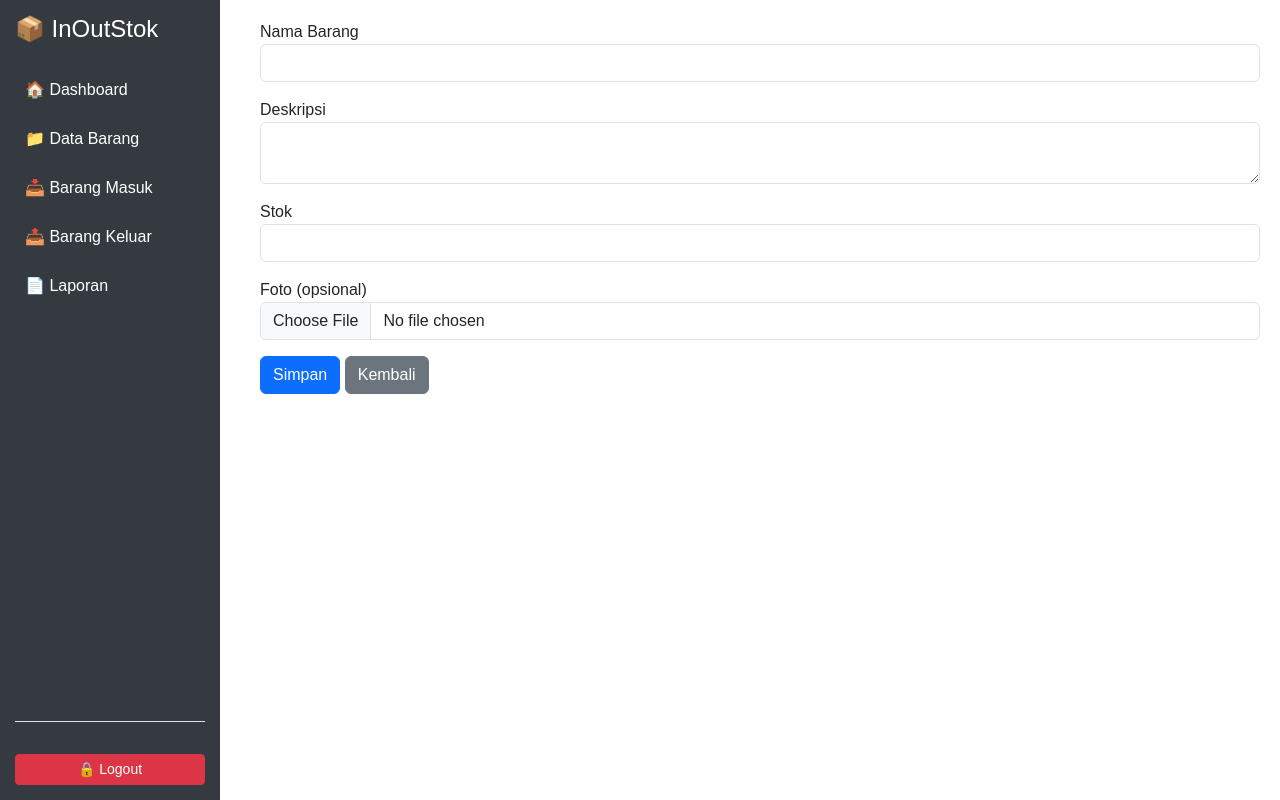
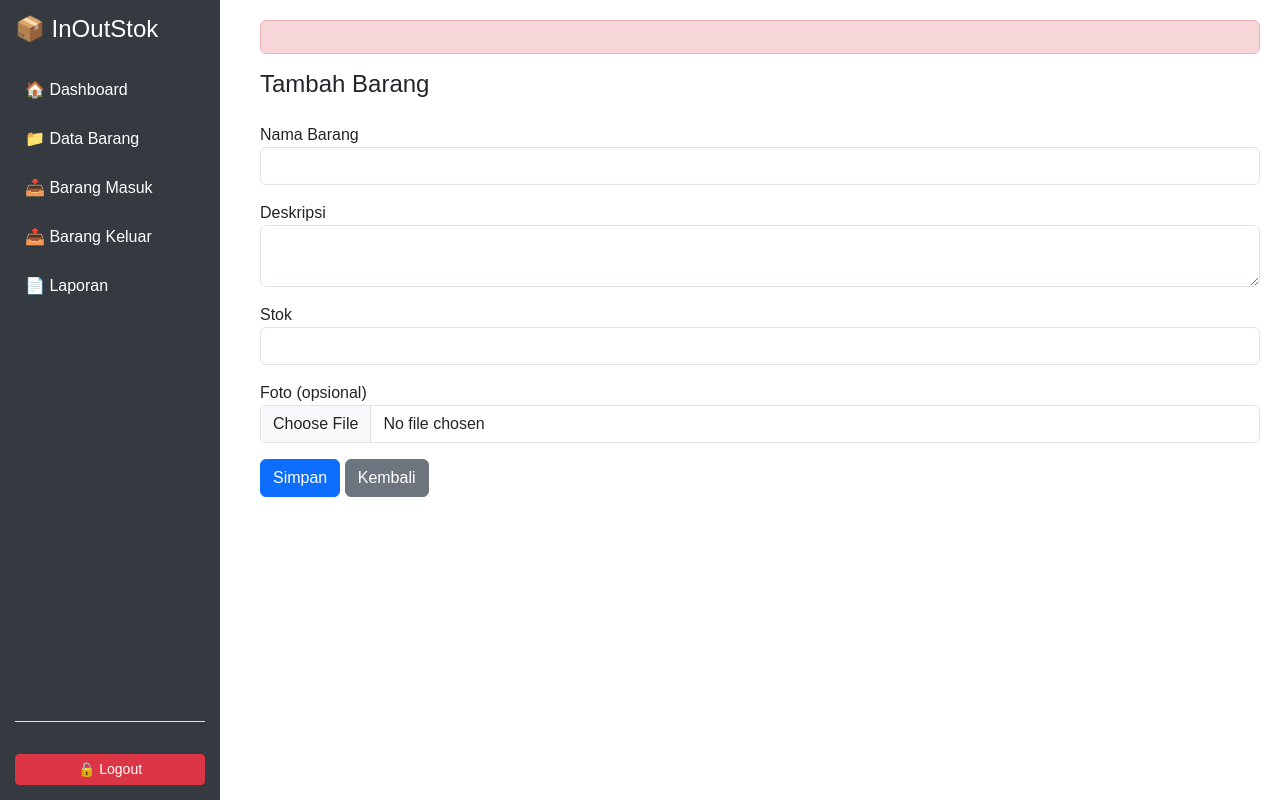
Before and after one commit to haddimulya/Kelas_3D_UAS_WPA, a CodeIgniter 4 app: the page made by app/Views/barang/tambah.php in a window 1280 px wide. Run offline with PHP 8.4 and a stand-in for CodeIgniter, Linux system fonts and the light colour scheme; the template is opened without the code that fills it, so the values that code supplies are empty; some libraries are stand-ins or nearby versions.

Commit message:
Update all barang-related views, controller, routes, and images

```diff
--- a/app/Config/Routes.php
+++ b/app/Config/Routes.php
@@ -17,7 +17,7 @@
     $routes->post('barang/tambah', 'Barang::store');
     $routes->get('barang/edit/(:num)', 'Barang::edit/$1');
     $routes->post('barang/update/(:num)', 'Barang::update/$1');
-    $routes->get('barang/hapus/(:num)', 'Barang::hapus/$1');
+    $routes->get('barang/hapus/(:num)', 'Barang::delete/$1');
     $routes->get('/transaksi/masuk', 'Transaksi::masuk');
     $routes->post('/transaksi/masuk', 'Transaksi::storeMasuk');
     $routes->get('/transaksi/keluar', 'Transaksi::keluar');
--- a/app/Views/barang/index.php
+++ b/app/Views/barang/index.php
@@ -8,6 +8,8 @@
     border-radius: 6px;
 }
 </style>
+
+<h4 class="mb-4">Data Barang</h4>
 
 <!-- ✅ Flash message -->
 <?php if (session()->getFlashdata('success')): ?>
--- a/app/Views/barang/tambah.php
+++ b/app/Views/barang/tambah.php
@@ -1,4 +1,18 @@
 <?= view('layouts/header') ?>
+
+<?php if (session()->getFlashdata('error')): ?>
+    <div class="alert alert-danger">
+        <?= session()->getFlashdata('error') ?>
+    </div>
+<?php endif; ?>
+
+<?php if (isset($validation)): ?>
+    <div class="alert alert-danger">
+        <?= $validation->listErrors() ?>
+    </div>
+<?php endif; ?>
+
+<h4 class="mb-4">Tambah Barang</h4>
 
 <form method="post" action="<?= base_url('barang/tambah') ?>" enctype="multipart/form-data">
     <div class="mb-3">
```
Also changed, not shown: app/Controllers/Barang.php (+13 -3 lines), public/uploads/1751476049_ea19a7aff58ea2b37e4b.jpg (added), public/uploads/1751476111_27347f17769d6d0269f5.jpg (added), public/uploads/powerbank.jpg (deleted).
